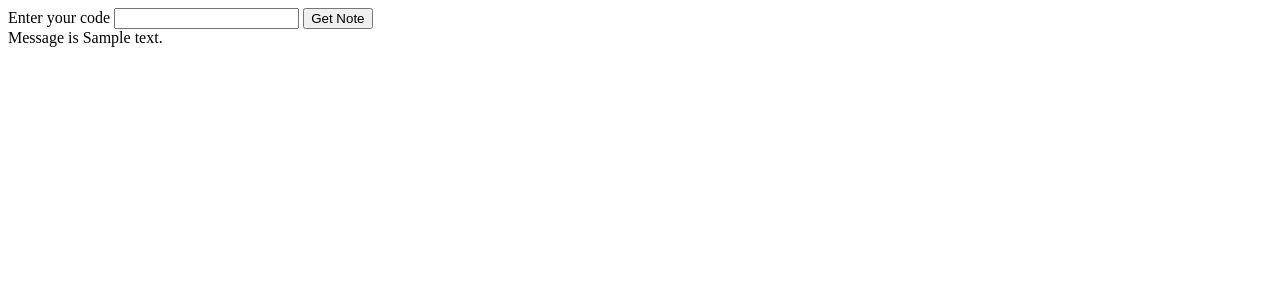
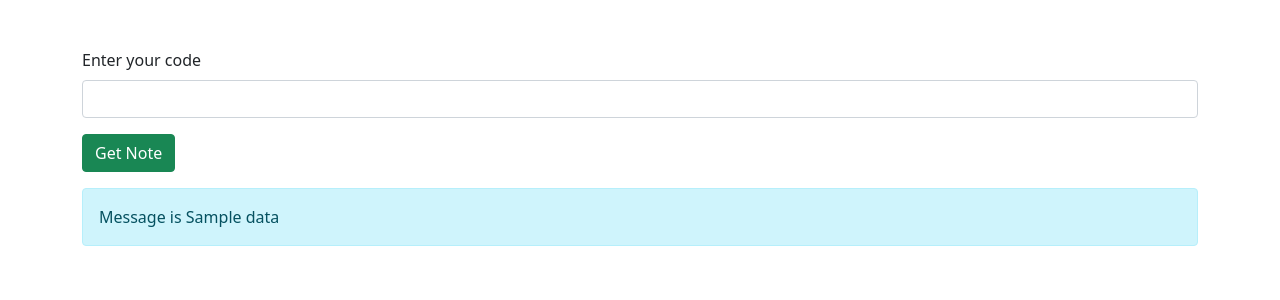
Before and after one commit to SarumathyPrabakaran/VolatileNote, a Flask app: template templates/get.html in a window 1280 px wide. Shown: the top 300 px of the page. Run offline with Flask 3, Linux system fonts and the light colour scheme; the template is opened without the code that fills it: most values are stand-ins (such as "Sample title", 1, 10 or a date in 2020).

Commit message:
working fine

```diff
--- a/app.py
+++ b/app.py
@@ -2,17 +2,69 @@
 from flask_sqlalchemy import SQLAlchemy
 import random
 import string
+from boto3 import resource
+import uuid
+import config
+import os
+
+
 
 app = Flask(__name__)
 SECRET_KEY = "hello"
 app.config['SECRET_KEY'] = SECRET_KEY
 app.config['SQLALCHEMY_TRACK_MODIFICATIONS'] = False
+app.config ['SQLALCHEMY_DATABASE_URI'] = 'sqlite:///privnote.sqlite3'
 
-app.config ['SQLALCHEMY_DATABASE_URI'] = 'sqlite:///privnote.sqlite3'
+
+AWS_ACCESS_KEY_ID = os.environ.get("AWS_ACCESS_KEY_ID")
+AWS_SECRET_ACCESS_KEY = os.environ.get("AWS_SECRET_ACCESS_KEY")
+REGION_NAME = os.environ.get("REGION_NAME")
+
+resource = resource(
+    'dynamodb',
+    aws_access_key_id     = AWS_ACCESS_KEY_ID,
+    aws_secret_access_key = AWS_SECRET_ACCESS_KEY,
+    region_name           = REGION_NAME
+)
+
+
+
+table = resource.Table('Notes')
+
+
+def put_an_item(code, message):
+    response = table.put_item(Item={
+        'code' : code,
+        'message' : message
+    })
+
+    return response
+
+def read_from_db(code):
+
+        response = table.get_item(
+        Key = {
+            'code' : code
+        },
+        AttributesToGet = [
+           'message'
+        ]
+    )
+        return response
+
+
+def delete_from_db(code):
+        response = table.delete_item(
+        Key = {
+            'code': code
+        }
+    )
+
+        return response
+
 
 db=SQLAlchemy(app)
 
-url = None
 
 def get_num():
 
@@ -33,18 +85,7 @@
 def home():
     return render_template("home.html")
 
-@app.route('/get_note',methods=["POST",'GET'])
-def get_note():
-    if request.method=="POST":
-        code = request.form.get("code")
-        print(code)
-        data = privnote.query.filter_by(num=code).first()
-        if data:
-            print(data)
-            return render_template('get.html',data = data)
-        else:
-            print("NOthing")
-    return render_template('get.html')
+
 
 @app.route("/createnote", methods=['GET','POST'])
 def create_note():
@@ -55,16 +96,44 @@
         mess = request.form['text_message']
         n = get_num()
         note = privnote(n,mess)
+
+        unique_id = str(uuid.uuid4())
+        print(put_an_item(unique_id, mess))
+
+
         db.session.add(note)
         db.session.commit()
 
         id1 = privnote.query.filter_by(message=mess).first().num
 
-        flash(f'{id1}')
-        print(id1)
-        #return redirect(url_for('create_note'))
+        flash(f'{unique_id}    {id1}')
+        print(unique_id)
+
     return render_template("index.html")
 
+
+
+
+# with unique code.
+@app.route('/get_note',methods=["POST",'GET'])
+def get_note():
+    if request.method=="POST":
+        code = request.form.get("code")
+        print(code)
+        data = privnote.query.filter_by(num=code).first()
+        data_dynamo = read_from_db(code)
+        if data_dynamo:
+            print(data_dynamo["Item"])
+
+            return render_template('get.html',data = data_dynamo["Item"]["message"])
+        else:
+            print("NOthing")
+    return render_template('get.html')
+
+
+
+
+#unique URL
 @app.route("/view/<n>")
 def view(n):
     try:
--- a/templates/get.html
+++ b/templates/get.html
@@ -4,15 +4,24 @@
     <meta charset="UTF-8">
     <meta name="viewport" content="width=device-width, initial-scale=1.0">
     <title>Volatile Note</title>
+    <link href="https://cdn.jsdelivr.net/npm/bootstrap@5.0.2/dist/css/bootstrap.min.css" rel="stylesheet" integrity="sha384-EVSTQN3/azprG1Anm3QDgpJLIm9Nao0Yz1ztcQTwFspd3yD65VohhpuuCOmLASjC" crossorigin="anonymous">
 </head>
 <body>
-    <form action="" method="post">
-        Enter your code
-        <input type="text" name="code">
-        <button type="submit">Get Note</button>
+    <form action="" method="post" class="container mt-5">
+        <div class="mb-3">
+            <label for="code" class="form-label">Enter your code</label>
+            <input type="text" name="code" class="form-control" id="code">
+        </div>
+        <button type="submit" class="btn btn-success">Get Note</button>
     </form>
-    {% if data %}
-    Message is {{data.message}}
-    {% endif %}
-</body>
-</html>
+
+    <div class="container mt-3">
+        {% if data %}
+        <div class="alert alert-info">
+            Message is {{data}}
+        </div>
+        {% endif %}
+    </div>
+
+    <script src="https://cdn.jsdelivr.net/npm/bootstrap@5.0.2/dist/js/bootstrap.bundle.min.js" integrity="sha384-MrcW6ZMFYlzcLA8Nl+NtUVF0sA7MsXsP1UyJoMp4YLEuNSfAP+JcXn/tWtIaxVXM" crossorigin="anonymous"></script>
+    <script src="https://cdn.jsdelivr.net/npm/@popperjs/core@2.9.2/dist/umd/popper.min.js" integrity="sha384-IQsoLXl5PILFhosVNubq5LC7Qb9DXgDA9i+tQ8Zj3iwWAwPtgFTxbJ8
--- a/templates/home.html
+++ b/templates/home.html
@@ -10,11 +10,15 @@
 </head>
 <body>
 
+
     <!-- <button type="button" class="btn btn-info">Info</button> -->
     <div class="container">
         <div class="row">
             <div class="col-xs-12">
                 <div  class="text-center mt-5">
+                <h1>VolatileNote</h1>
+                <h2>An Ephemeral Note Sharing App</h2>
+
                     <a class="btn btn-primary" href={{ url_for("create_note") }} role="button">Create Note!</a>
                     <a class="btn btn-primary" href={{ url_for("get_note") }} role="button">Get Note!</a>
 
```
Also changed, not shown: templates/index.html (+2 -6 lines), README.md.
